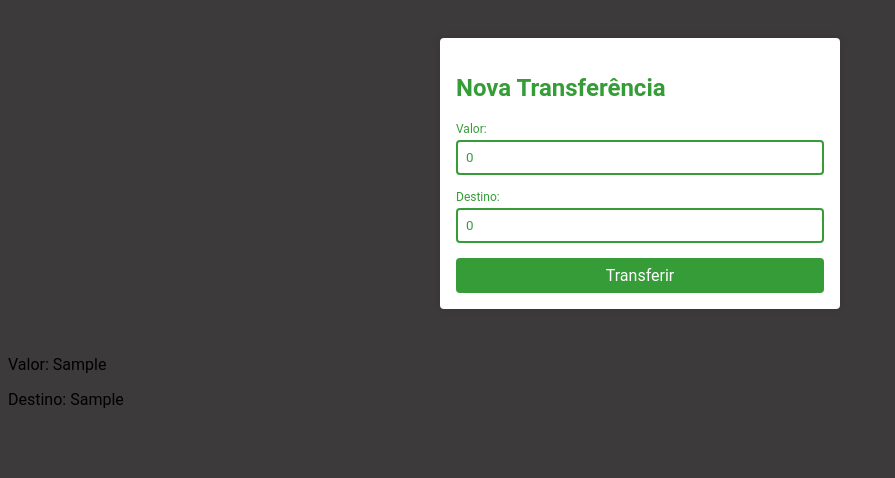
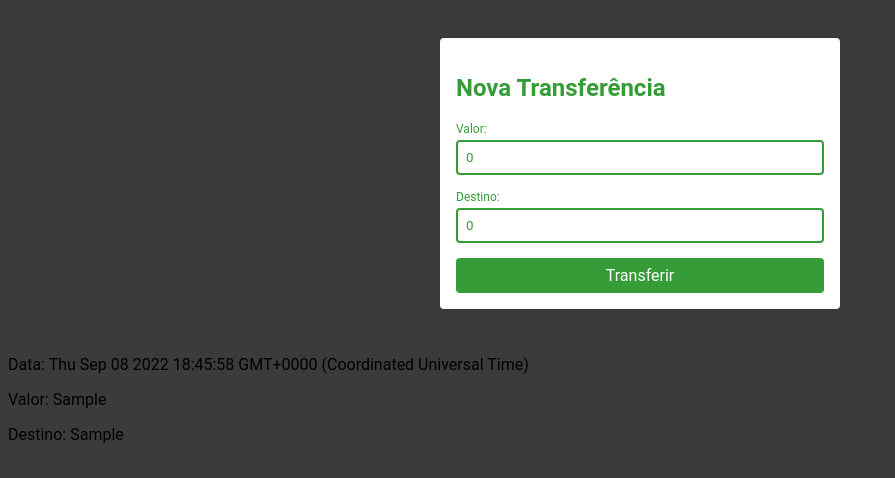
Before and after one commit to BrandonCarlos/LearningAngular, an Angular app: page / in a window 1280 px wide. Both pictures are taken after typing "Sample", "Sample" into the empty fields and a click on the button "Transferir". Shown: the top 478 px of the page, without its empty margins (0-895 px from the left). Built offline with nearby package versions, Linux system fonts and the light colour scheme.

Commit message:
showing list with ngFor

```diff
--- a/src/app/app.component.html
+++ b/src/app/app.component.html
@@ -3,4 +3,4 @@
 ></app-nova-transferencia
 ><!-- ($event) = é o valor que recebo lá da minha classe -->
 
-<app-extrato [transferencia]="transferencia"></app-extrato><!-- Pegando a propriedade "transferencia" do app.component.ts e passando p/ outra propriedade tbm chamado "transferencia" -->
+<app-extrato [transferencias]="transferencias"></app-extrato><!-- Pegando a propriedade "transferencia" do app.component.ts e passando p/ outra propriedade tbm chamado "transferencia" -->
--- a/src/app/app.component.ts
+++ b/src/app/app.component.ts
@@ -7,10 +7,11 @@ import { Component } from '@angular/core';
 })
 export class AppComponent {
   title = 'bytebank';
-  transferencia: any;
+  transferencias: any[] = [];//inicializando vázio
 
   transferir($event) {
     console.log($event);//ta mostrando = {valor = 432, destino = 1312}
-    this.transferencia = $event; //ou seja to mandando p/ o app.component.html o objeto com os atributos "valor e destino"
+    const transferencia = { ...$event, data: new Date() };
+    this.transferencias.push(transferencia); //ou seja to mandando p/ o app.component.html o objeto com os atributos "valor e destino"
   }
 }
--- a/src/app/extrato/extrato.component.html
+++ b/src/app/extrato/extrato.component.html
@@ -1,2 +1,5 @@
-<p>Valor: {{ transferencia?.valor }}</p><!-- transferencia? <-- se tiver alguma coisa dentro de "transferencia" pega pra mim -->
-<p>Destino: {{ transferencia?.destino }}</p>
+<div *ngFor="let transferencia of transferencias">
+  <p>Data: {{ transferencia?.data }}</p><!-- transferencia? <-- se tiver alguma coisa dentro de "transferencia" pega pra mim -->
+  <p>Valor: {{ transferencia?.valor }}</p><!-- transferencia? <-- se tiver alguma coisa dentro de "transferencia" pega pra mim -->
+  <p>Destino: {{ transferencia?.destino }}</p>
+</div>
--- a/src/app/extrato/extrato.component.ts
+++ b/src/app/extrato/extrato.component.ts
@@ -6,7 +6,7 @@ import { Component, Input, OnInit } from '@angular/core';
   styleUrls: ['./extrato.component.scss']
 })
 export class ExtratoComponent implements OnInit {
-  @Input() transferencia: any;//Ou seja ta recebendo a propriedade "transferencia" junto com o "valor e destino" e ta recebendo any, que pode ser qualquer coisa, inclusive objeto
+  @Input() transferencias: any[];//Ou seja ta recebendo a propriedade "transferencia" junto com o "valor e destino" e ta recebendo any, que pode ser qualquer coisa, inclusive objeto
 
   constructor() { }
 
```
